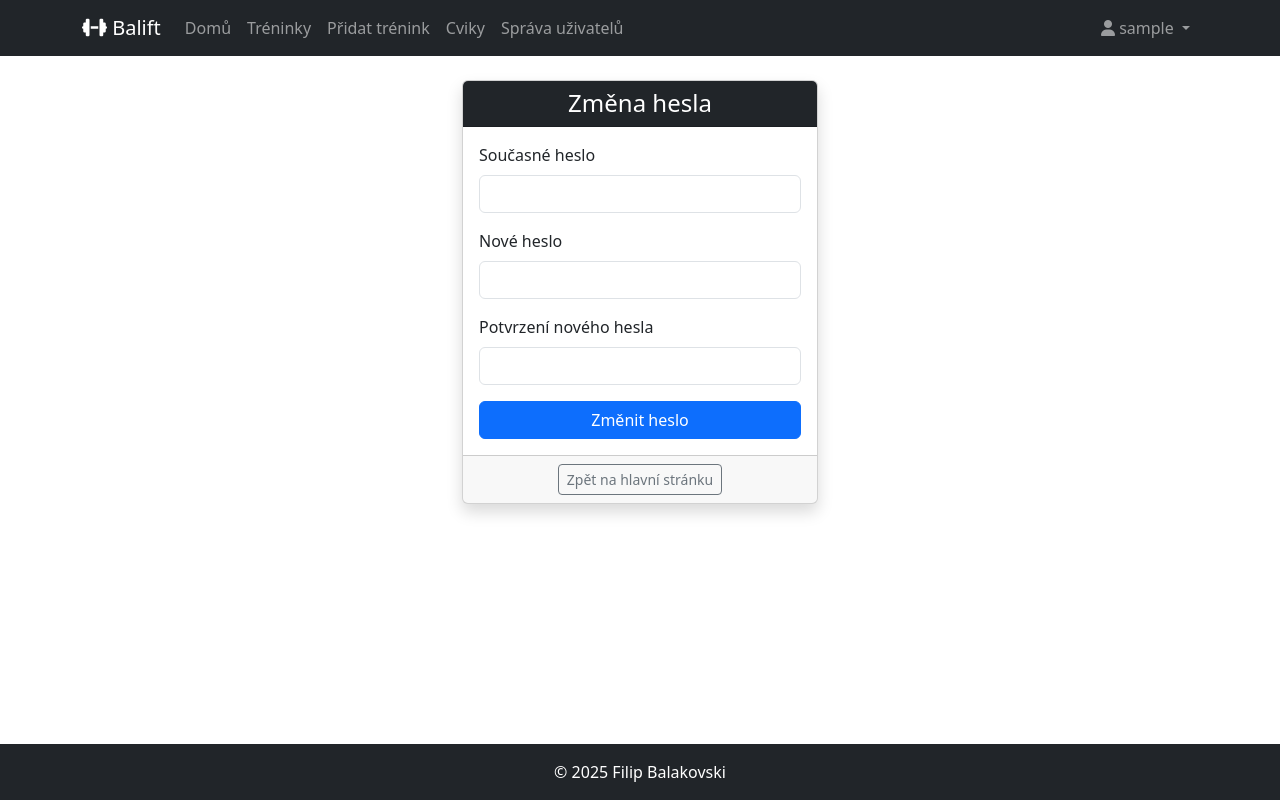
After one commit to filipbal/balift, a Flask app: page /change-password in a window 1280 px wide. The commit adds this page. Run offline with Flask 3, Linux system fonts and the light colour scheme; the visitor is signed in with stand-in values (Sample User, id 1).

Commit message:
Add change-password template, Add endpoint to app, Add navigation to menu

```diff
--- a/app.py
+++ b/app.py
@@ -377,5 +377,40 @@ def exercise_list():
 def exercise_add():
     return render_template('exercises/add.html')
 
+# Změna hesla
+@app.route('/change-password', methods=['GET', 'POST'])
+@login_required
+def change_password():
+    error = None
+    success = None
+
+    if request.method == 'POST':
+        current_password = request.form['current_password']
+        new_password = request.form['new_password']
+        confirm_password = request.form['confirm_password']
+
+        if not current_password or not new_password or not confirm_password:
+            error = 'Všechna pole jsou povinná.'
+        elif new_password != confirm_password:
+            error = 'Nové heslo a jeho potvrzení se neshodují.'
+        elif len(new_password) < 6:
+            error = 'Nové heslo musí mít alespoň 6 znaků.'
+        else:
+            db = get_db()
+            user = db.execute('SELECT * FROM users WHERE id = ?', (session['user_id'],)).fetchone()
+
+            if not check_password_hash(user['password_hash'], current_password):
+                error = 'Současné heslo není správné.'
+            else:
+                # Aktualizace hesla
+                db.execute(
+                    'UPDATE users SET password_hash = ? WHERE id = ?',
+                    (generate_password_hash(new_password), session['user_id'])
+                )
+                db.commit()
+                success = 'Heslo bylo úspěšně změněno.'
+
+    return render_template('change_password.html', error=error, success=success)
+
 if __name__ == '__main__':
     app.run(debug=True)
--- a/templates/base.html
+++ b/templates/base.html
@@ -63,9 +63,11 @@
                         <a class="nav-link dropdown-toggle" href="#" id="navbarDropdown" role="button" data-bs-toggle="dropdown" aria-expanded="false">
                             <i class="fas fa-user"></i> {{ session.username }}
                         </a>
-                        <ul class="dropdown-menu dropdown-menu-end" aria-labelledby="navbarDropdown">
-                            <li><a class="dropdown-item" href="{{ url_for('logout') }}">Odhlásit se</a></li>
-                        </ul>
+						<ul class="dropdown-menu dropdown-menu-end" aria-labelledby="navbarDropdown">
+							<li><a class="dropdown-item" href="{{ url_for('change_password') }}">Změnit heslo</a></li>
+							<li><hr class="dropdown-divider"></li>
+							<li><a class="dropdown-item" href="{{ url_for('logout') }}">Odhlásit se</a></li>
+						</ul>
                     </li>
                     {% else %}
                     <li class="nav-item">
--- /dev/null
+++ b/templates/change_password.html
@@ -0,0 +1,68 @@
+{% extends 'base.html' %}
+
+{% block title %}Balift - Změna hesla{% endblock %}
+
+{% block content %}
+<div class="row justify-content-center">
+    <div class="col-md-6 col-lg-4">
+        <div class="card shadow">
+            <div class="card-header bg-dark text-white text-center">
+                <h4 class="my-0">Změna hesla</h4>
+            </div>
+            <div class="card-body">
+                {% if error %}
+                    <div class="alert alert-danger alert-dismissible fade show" role="alert">
+                        {{ error }}
+                        <button type="button" class="btn-close" data-bs-dismiss="alert" aria-label="Close"></button>
+                    </div>
+                {% endif %}
+
+                {% if success %}
+                    <div class="alert alert-success alert-dismissible fade show" role="alert">
+                        {{ success }}
+                        <button type="button" class="btn-close" data-bs-dismiss="alert" aria-label="Close"></button>
+                    </div>
+                {% endif %}
+
+                <form method="POST" action="{{ url_for('change_password') }}">
+                    <div class="mb-3">
+                        <label for="current_password" class="form-label">Současné heslo</label>
+                        <input type="password" class="form-control" id="current_password" name="current_password" required>
+                    </div>
+                    <div class="mb-3">
+                        <label for="new_password" class="form-label">Nové heslo</label>
+                        <input type="password" class="form-control" id="new_password" name="new_password" required>
+                    </div>
+                    <div class="mb-3">
+                        <label for="confirm_password" class="form-label">Potvrzení nového hesla</label>
+                        <input type="password" class="form-control" id="confirm_password" name="confirm_password" required>
+                    </div>
+                    <div class="d-grid">
+                        <button type="submit" class="btn btn-primary">Změnit heslo</button>
+                    </div>
+                </form>
+            </div>
+            <div class="card-footer text-center">
+                <a href="{{ url_for('index') }}" class="btn btn-sm btn-outline-secondary">Zpět na hlavní stránku</a>
+            </div>
+        </div>
+    </div>
+</div>
+{% endblock %}
+
+{% block scripts %}
+<script>
+    $(document).ready(function() {
+        // Validace shody hesel
+        $('form').on('submit', function(e) {
+            const newPassword = $('#new_password').val();
+            const confirmPassword = $('#confirm_password').val();
+
+            if (newPassword !== confirmPassword) {
+                e.preventDefault();
+                alert('Nové heslo a jeho potvrzení se neshodují!');
+            }
+        });
+    });
+</script>
+{% endblock %}
```
